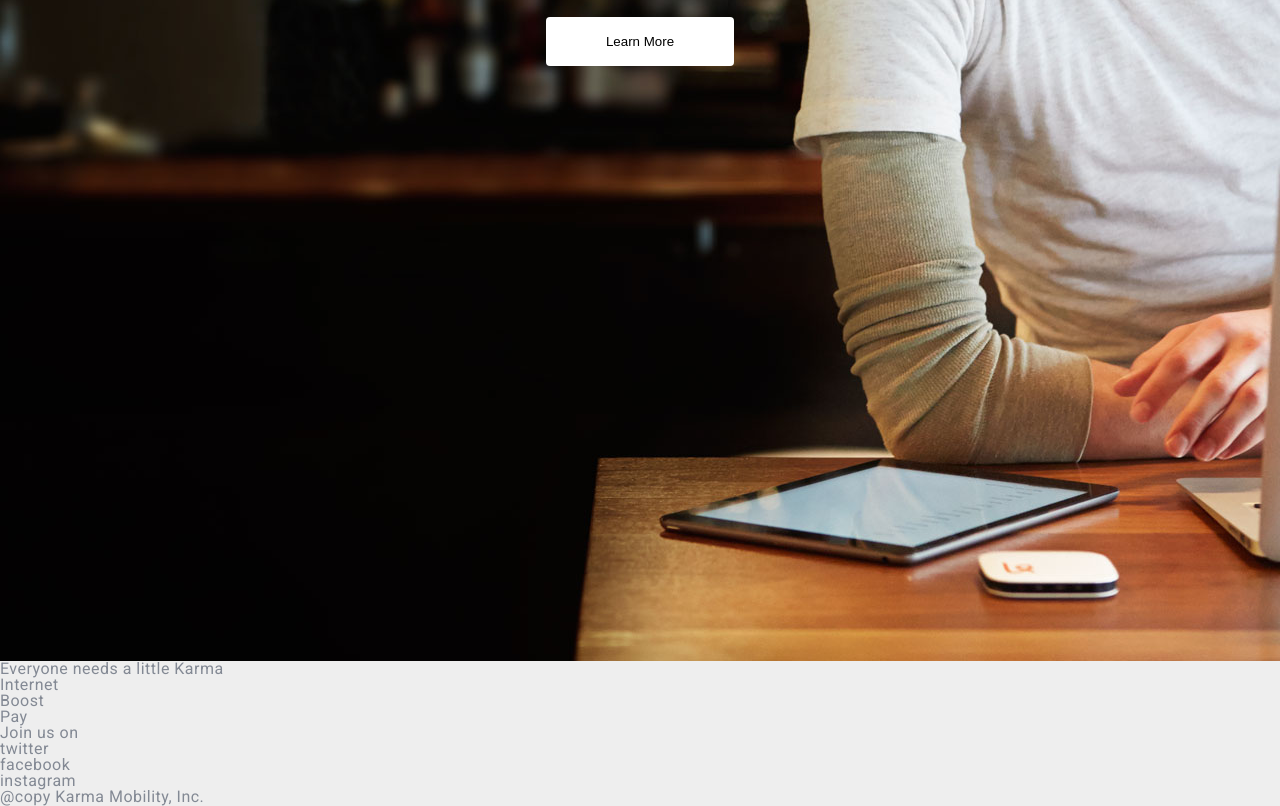
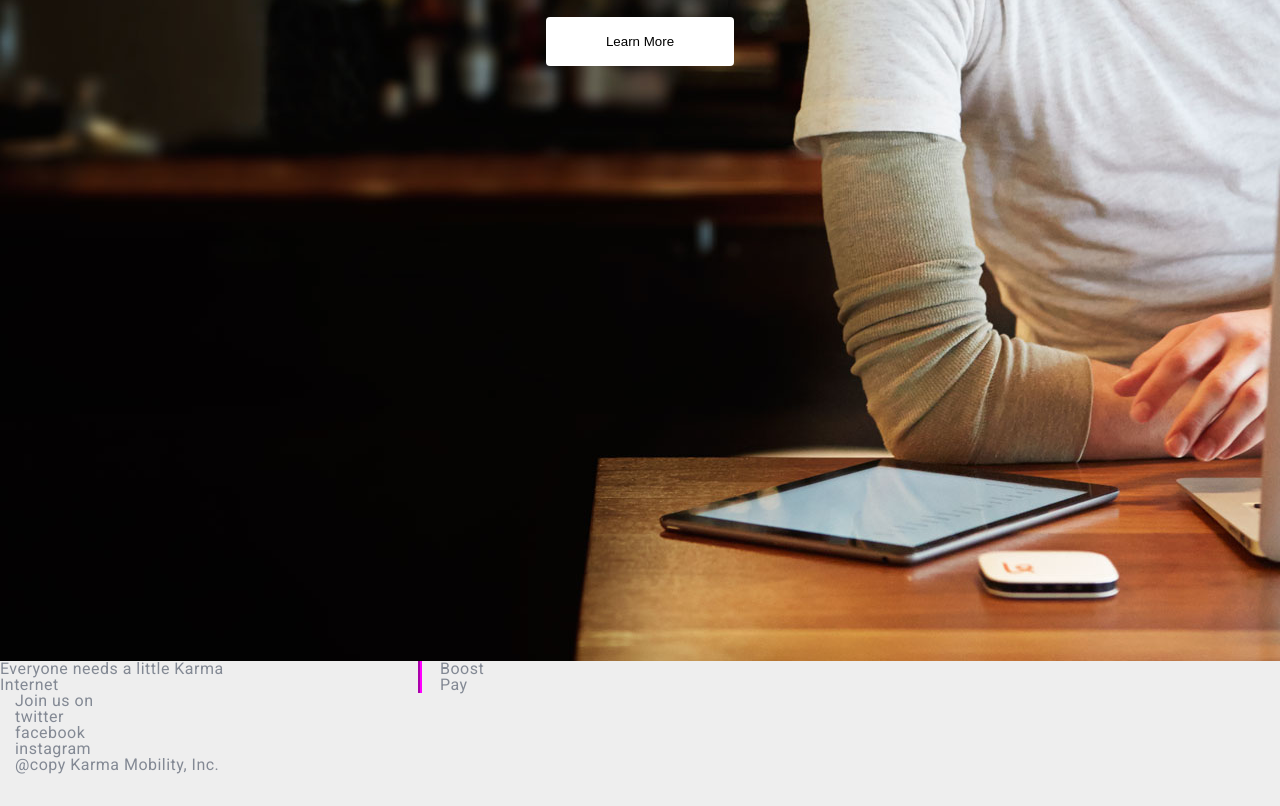
Before and after one commit to coreyp/molemtn, a plain HTML site: page index.html in a window 1280 px wide. Shown: the part 146-952 px from the top of the page. After the commit the page ends 920 px from the top, so only its background shows below. Drawn offline with Linux system fonts and the light colour scheme.

Commit message:
begin features

```diff
--- a/css/style.css
+++ b/css/style.css
@@ -155,3 +155,33 @@ Note: font-weight thinner for all of their headings
     background: #fff;
     cursor: pointer;
 }
+
+/*
+
+Features Section
+
+*/
+
+.features-container {
+  -webkit-column-count: 3; /* Chrome, Safari, Opera */
+    -moz-column-count: 3; /* Firefox */
+    column-count: 3;
+
+    -webkit-column-gap: 40px; /* Chrome, Safari, Opera */
+    -moz-column-gap: 40px; /* Firefox */
+    column-gap: 40px;
+
+    -webkit-column-rule: 4px outset #ff00ff; /* Chrome, Safari, Opera */
+    -moz-column-rule: 4px outset #ff00ff; /* Firefox */
+    column-rule: 4px outset #ff00ff;
+}
+
+footer {
+    clear: both;
+    display: block;
+}
+
+footer > .content {
+    margin: 0 auto; /* centering */
+    max-width: 1400px;
+}
--- a/index.html
+++ b/index.html
@@ -42,17 +42,26 @@
 		</div>
 	</section>
 
+
 <!-- icon feature section -->
 
-	<section class="services-container">
-		<h1 class= "services-heading"> Everyone needs a little Karma </h1>
-			<ul class="services-icons">
+	<section class="features">
+
+		<div class="features-container">
+		<h1 class= "features-heading"> Everyone needs a little Karma </h1>
+			<ul class="features-icons">
 				<li>Internet</li>
 				<li>Boost</li>
 				<li>Pay</li>
 			</ul>
+		</div>
 	</section>
+
+
+<!-- Footer section -->
+
 	<footer>
+		<div class= "content"
 		<h4 class="join"> Join us on </h4>
 			<ul>
 				<li>twitter</li>
@@ -60,6 +69,7 @@
 				<li>instagram</li>
 			</ul>
 			<p>@copy Karma Mobility, Inc.</p>
+		</div>
 	</footer>
 </body>
 </html>
```
Also changed, not shown: images/icon-coffee.svg (added), images/icon-devices.svg (added), images/icon-refill.svg (added).
